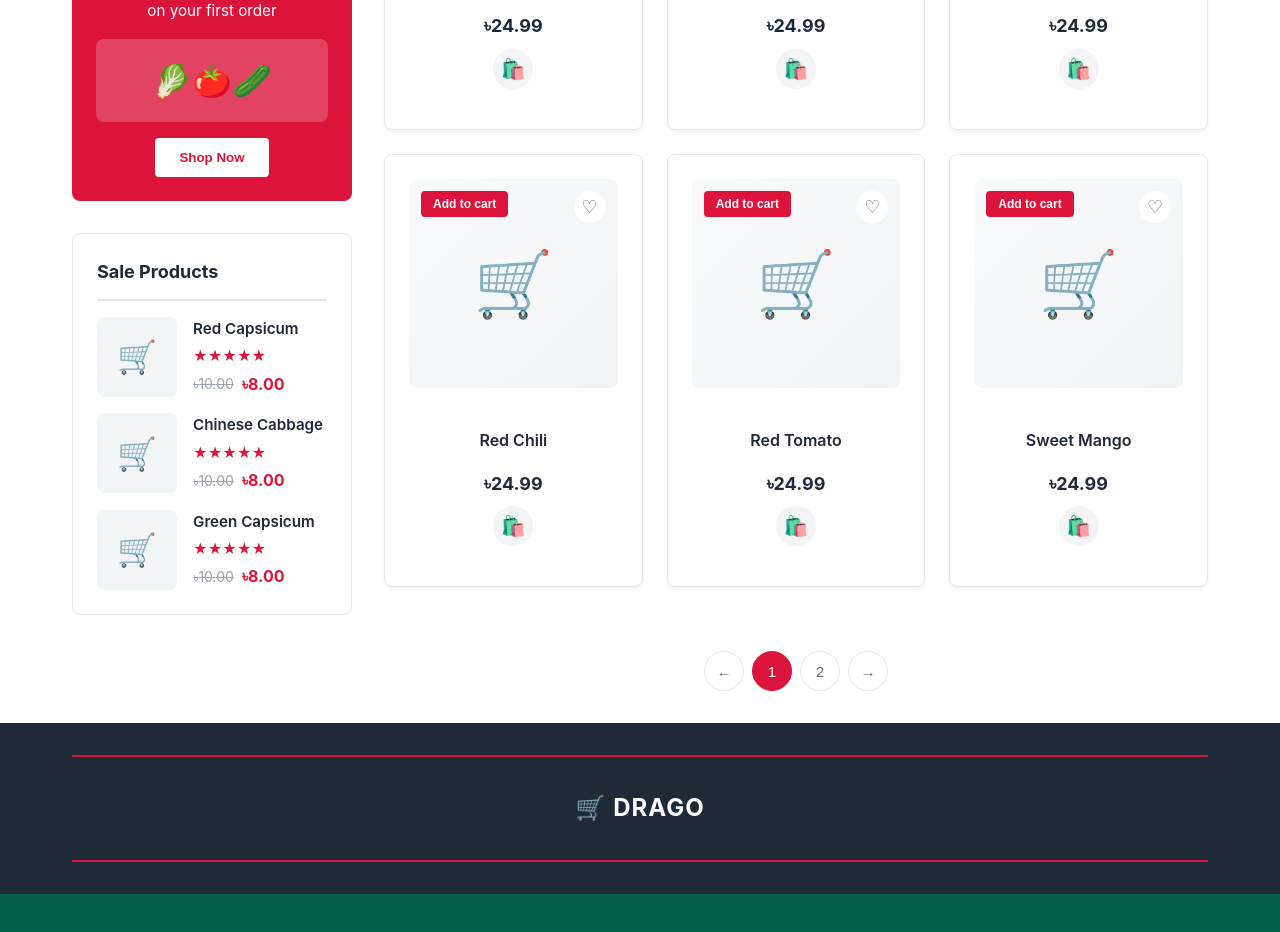
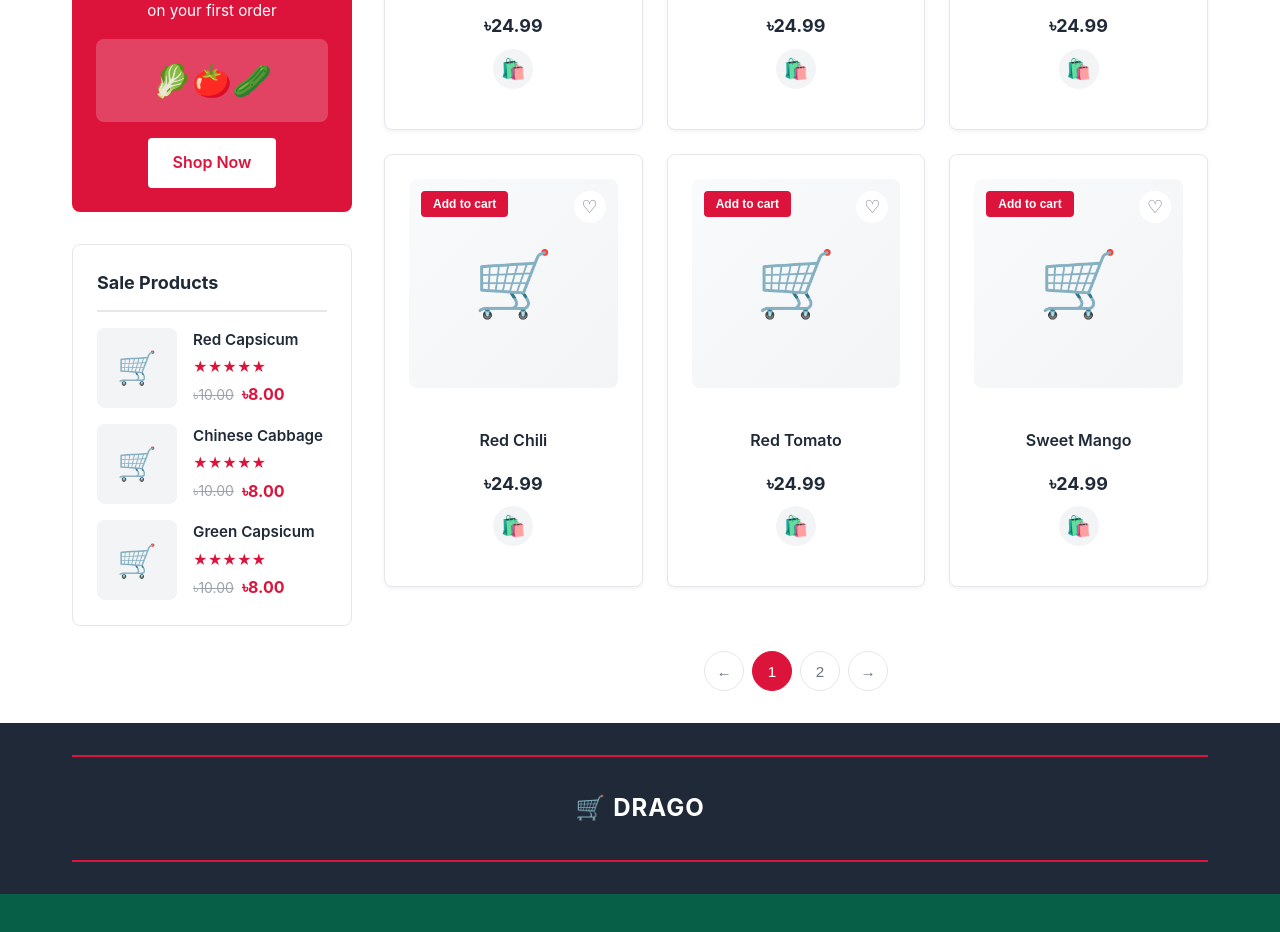
Before and after one commit to OmarFaruk00/Drago, a React (Vite) app: page /shop in a window 1280 px wide. Shown: the part 1960-2892 px from the top of the page. Built offline with nearby package versions, Linux system fonts and the light colour scheme; the HTML template or start-up script is replaced by a standard one.

Commit message:
Link all Shop Now buttons to /shop page

```diff
--- a/src/components/Hero.css
+++ b/src/components/Hero.css
@@ -125,6 +125,8 @@
   transition: all 0.3s ease;
   width: fit-content;
   box-shadow: 0 4px 6px rgba(0, 0, 0, 0.1);
+  text-decoration: none;
+  display: inline-block;
 }
 
 .shop-now-button:hover {
--- a/src/components/Hero.jsx
+++ b/src/components/Hero.jsx
@@ -1,4 +1,5 @@
 import React, { useState } from 'react'
+import { Link } from 'react-router-dom'
 import './Hero.css'
 
 const Hero = () => {
@@ -25,7 +26,7 @@ const Hero = () => {
           <div className="sale-text-small">UP TO 70%</div>
           <h1 className="hero-title">Big Sale</h1>
           <div className="hero-subtitle">Happening Now</div>
-          <button className="shop-now-button">Shop now →</button>
+          <Link to="/shop" className="shop-now-button">Shop now →</Link>
         </div>
       </div>
 
--- a/src/components/SummerSale.css
+++ b/src/components/SummerSale.css
@@ -115,6 +115,8 @@
   width: fit-content;
   box-shadow: 0 4px 6px rgba(220, 20, 60, 0.3);
   margin-top: 0.5rem;
+  text-decoration: none;
+  display: inline-block;
 }
 
 .summer-shop-button:hover {
--- a/src/components/SummerSale.jsx
+++ b/src/components/SummerSale.jsx
@@ -1,4 +1,5 @@
 import React from 'react'
+import { Link } from 'react-router-dom'
 import './SummerSale.css'
 
 const SummerSale = () => {
@@ -25,7 +26,7 @@ const SummerSale = () => {
           <div className="sale-description">
             Free on all your order, Free Shipping and 30 days money-back guarantee
           </div>
-          <button className="summer-shop-button">Shop Now →</button>
+          <Link to="/shop" className="summer-shop-button">Shop Now →</Link>
         </div>
       </div>
     </section>
--- a/src/pages/Shop.css
+++ b/src/pages/Shop.css
@@ -275,6 +275,8 @@
   font-weight: 600;
   cursor: pointer;
   transition: transform 0.2s;
+  text-decoration: none;
+  display: inline-block;
 }
 
 .discount-shop-btn:hover {
--- a/src/pages/Shop.jsx
+++ b/src/pages/Shop.jsx
@@ -1,4 +1,5 @@
 import React, { useState } from 'react'
+import { Link } from 'react-router-dom'
 import Navbar from '../components/Navbar'
 import Footer from '../components/Footer'
 import './Shop.css'
@@ -169,7 +170,7 @@ const Shop = () => {
                 <div className="discount-image-placeholder">
                   <span>🥬🍅🥒</span>
                 </div>
-                <button className="discount-shop-btn">Shop Now</button>
+                <Link to="/shop" className="discount-shop-btn">Shop Now</Link>
               </div>
 
               {/* Sale Products */}
```
